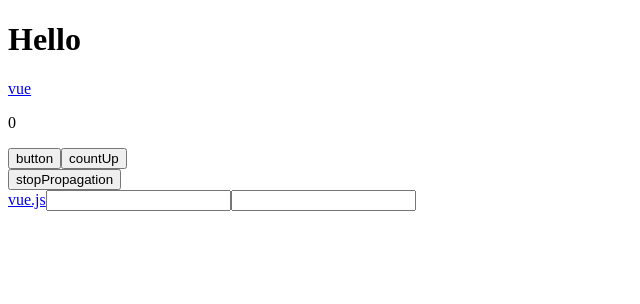
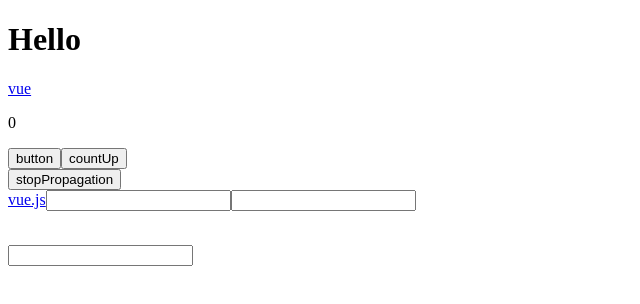
Before and after one commit to 802-web/first-vue, a Vue app: page / in a window 1280 px wide. Shown: the top 304 px of the page, without its empty margins (0-640 px from the left). Built offline with nearby package versions, Linux system fonts and the light colour scheme.

Commit message:
base of v-model

```diff
--- a/src/App.vue
+++ b/src/App.vue
@@ -10,6 +10,8 @@ const countUp = (event, times) => {
 	count.value++
 }
 const eventName = 'keyup'
+
+const userInput = ref('')
 </script>
 <template>
 	<div v-html="message"></div>
@@ -23,4 +25,8 @@ const eventName = 'keyup'
 	<a href="https://vuejs.org" @click.prevent="">vue.js</a>
 	<input type="text" @keyup.space="count++" />
 	<input type="text" @[eventName].delete="count++" />
+	<br /><br />
+
+	<p>{{ userInput }}</p>
+	<input v-model="userInput" type="text" />
 </template>
```
